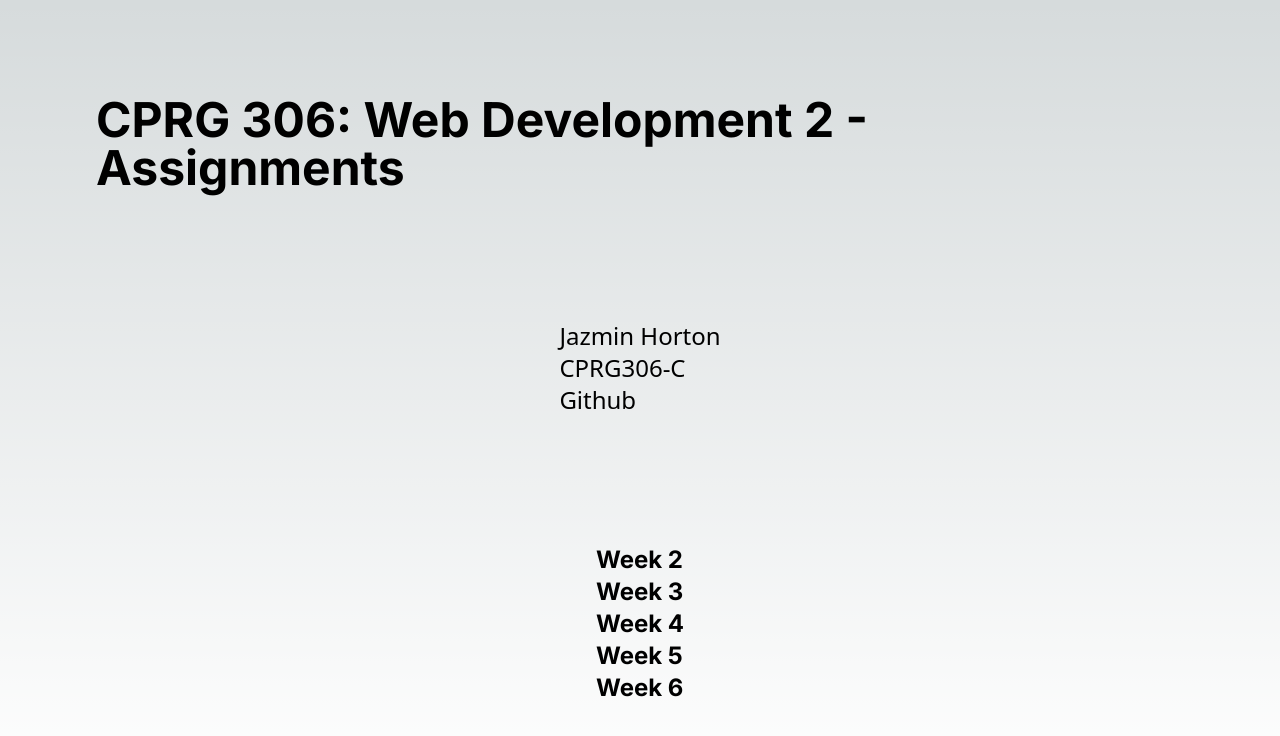
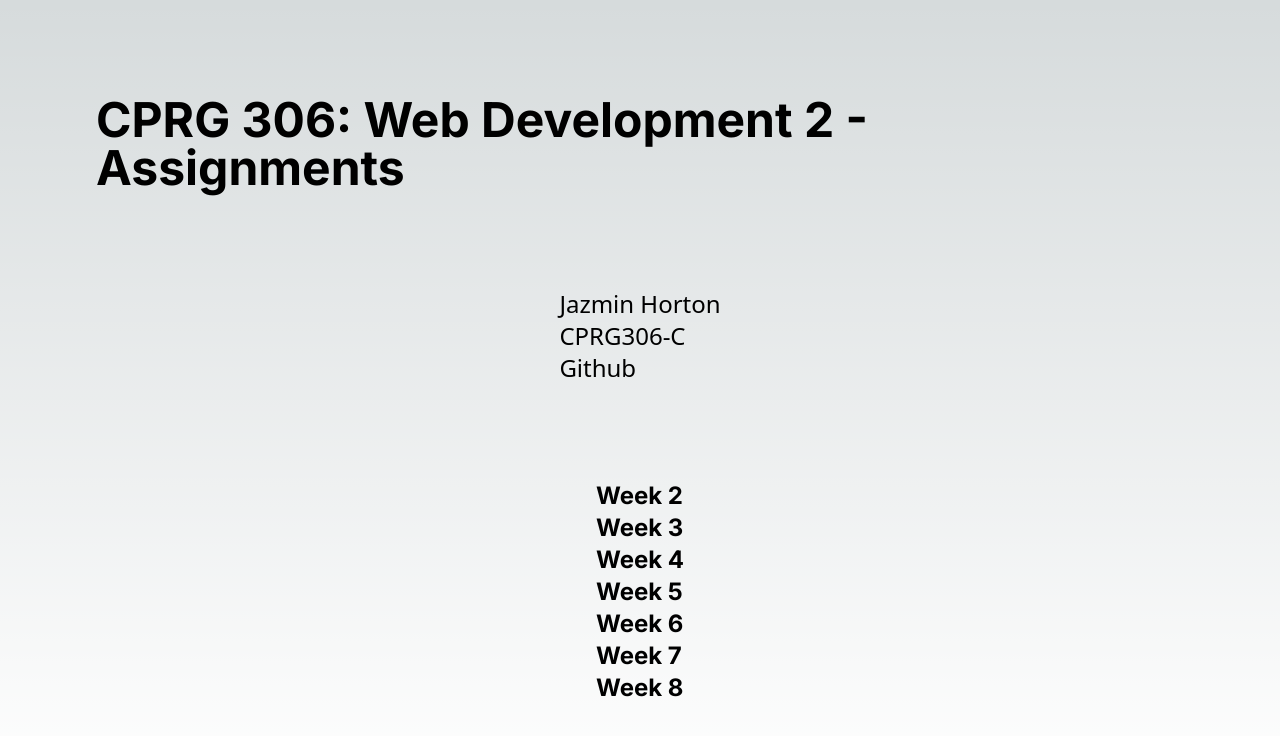
Before and after one commit to JazminHorton/cprg306-assignments, a Next.js app: page / in a window 1280 px wide. Shown: the top 736 px of the page. Built offline with nearby package versions, Linux system fonts and the light colour scheme.

Commit message:
added weeks 7&8

```diff
--- a/app/page.js
+++ b/app/page.js
@@ -19,6 +19,10 @@ export default function Home() {
         <Link href="/week5">Week 5</Link>
         <br />
         <Link href="/week6">Week 6</Link>
+        <br />
+        <Link href="/week7">Week 7</Link>
+        <br />
+        <Link href="/week8">Week 8</Link>
       </p>
       </div>
     </main>
```
